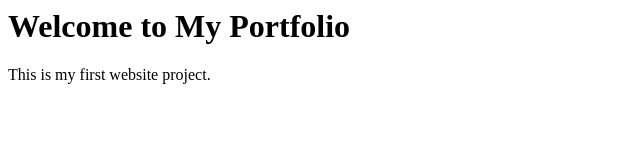
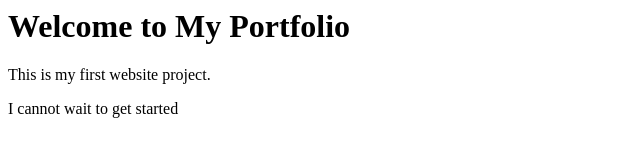
Before and after one commit to codedbymalakai/portfolio-site, a plain HTML site: page index.html in a window 1280 px wide. Shown: the whole page, without its empty margins (0-640 px from the left). Drawn offline with Linux system fonts and the light colour scheme.

Commit message:
feat: add new paragraph to index page

```diff
--- a/index.html
+++ b/index.html
@@ -5,5 +5,6 @@
   <body>
     <h1>Welcome to My Portfolio</h1>
     <p>This is my first website project.</p>
+    <p>I cannot wait to get started</p>
   </body>
 </html>
```
